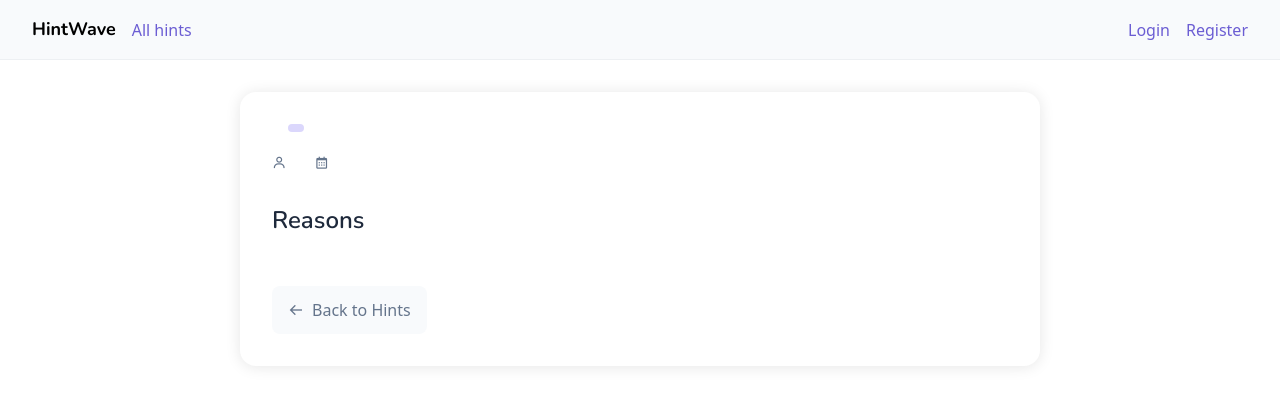
After one commit to michalmacenka/hintwave, a PHP site: template www/views/hint_detail.php in a window 1280 px wide. The commit adds this page. Shown: the top 406 px of the page. Run offline with PHP 8.4, Linux system fonts and the light colour scheme; the template is opened without the code that fills it, so the values that code supplies are empty.

Commit message:
feat: hint detail

```diff
--- a/www/components/Hint.php
+++ b/www/components/Hint.php
@@ -1,5 +1,7 @@
 <div class="hint gradient-primary" data-hint-id="<?php echo $this->getId(); ?>">
-  <h3><?php echo htmlspecialchars($this->title); ?> <span class="badge"><?php echo htmlspecialchars($this->category->getName()); ?></span> </h3>
+  <a href="index.php?id=<?= $this->getId() ?>">
+    <h3><?php echo htmlspecialchars($this->title); ?> <span class="badge"><?php echo htmlspecialchars($this->category->getName()); ?></span> </h3>
+  </a>
   <div class="hint-user m-0">
     <i class='bx bx-at'></i>
     <p><?= htmlspecialchars($this->user->getUsername()) ?></p>
--- /dev/null
+++ b/www/public/styles/scoped/hint-detail.css
@@ -0,0 +1,77 @@
+.hint-detail {
+  max-width: 800px;
+  margin: 0 auto;
+  padding: 2rem;
+  background: white;
+  border-radius: var(--radius-lg);
+  box-shadow: 0 1px 15px rgba(0, 0, 0, 0.1);
+}
+
+.hint-header {
+  display: flex;
+  align-items: center;
+  gap: var(--spacing-md);
+  margin-bottom: var(--spacing-lg);
+}
+
+.hint-header h1 {
+  font-size: 2rem;
+  font-weight: 700;
+  color: var(--color-dark);
+  margin: 0;
+}
+
+.hint-meta {
+  display: flex;
+  gap: var(--spacing-lg);
+  margin-bottom: var(--spacing-xl);
+  color: var(--color-middle);
+  font-size: 0.9rem;
+}
+
+.hint-user, .hint-date {
+  display: flex;
+  align-items: center;
+  gap: var(--spacing-xs);
+}
+
+.hint-content {
+  margin-bottom: var(--spacing-xl);
+}
+
+.hint-description {
+  font-size: 1.1rem;
+  line-height: 1.6;
+  color: var(--color-middle);
+  margin-bottom: var(--spacing-xl);
+}
+
+.hint-reasons h3 {
+  font-size: 1.5rem;
+  font-weight: 600;
+  margin-bottom: var(--spacing-md);
+  color: var(--color-dark);
+}
+
+.hint-reasons .reasons {
+  display: flex;
+  flex-wrap: wrap;
+  gap: var(--spacing-sm);
+}
+
+.btn {
+  display: inline-flex;
+  align-items: center;
+  gap: var(--spacing-sm);
+  text-decoration: none;
+}
+
+.btn-secondary {
+  background-color: var(--color-light);
+  color: var(--color-middle);
+}
+
+.btn-secondary:hover {
+  background-color: var(--color-primary-light);
+  color: var(--color-primary);
+}
--- a/www/public/styles/scoped/hint.css
+++ b/www/public/styles/scoped/hint.css
@@ -5,7 +5,12 @@
   max-width: 30rem;
   height: fit-content;
   border: 1px solid #EDF0F3FF;
+  transition: all 0.2s ease;
+}
 
+.hint:hover {
+  box-shadow: 0 1px 20px rgba(0, 0, 0, 0.05);
+  transform: translateY(-5px);
 }
 
 .reasons {
--- /dev/null
+++ b/www/views/hint_detail.php
@@ -0,0 +1,44 @@
+<?php
+require_once __DIR__ . '/../common/CSRF.php';
+?>
+
+<div class="hint-detail">
+  <div class="hint-header">
+    <h1><?= htmlspecialchars($hint->getTitle()) ?></h1>
+    <span class="badge"><?= htmlspecialchars($hint->getCategory()->getName()) ?></span>
+  </div>
+
+  <div class="hint-meta">
+    <div class="hint-user">
+      <i class='bx bx-user'></i>
+      <span><?= htmlspecialchars($hint->getUser()->getUsername()) ?></span>
+    </div>
+    <div class="hint-date">
+      <i class='bx bx-calendar'></i>
+      <span><?= htmlspecialchars($hint->getCreatedAt()) ?></span>
+    </div>
+  </div>
+
+  <div class="hint-content">
+    <p class="hint-description"><?= htmlspecialchars($hint->getDescription()) ?></p>
+
+    <div class="hint-reasons">
+      <h3>Reasons</h3>
+      <ul class="reasons">
+        <?php foreach ($hint->getReasons() as $reason): ?>
+          <li class="reason">
+            <i class='bx bxs-star'></i>
+            <p><?= htmlspecialchars($reason->getValue()) ?></p>
+          </li>
+        <?php endforeach; ?>
+      </ul>
+    </div>
+  </div>
+
+  <a href="hints.php" class="btn btn-secondary">
+    <i class='bx bx-arrow-back'></i>
+    Back to Hints
+  </a>
+</div>
+
+<link rel="stylesheet" href="/public/styles/scoped/hint-detail.css">
```
Also changed, not shown: www/controllers/HintController.php (+19 -0 lines), www/index.php (+6 -1 lines).
